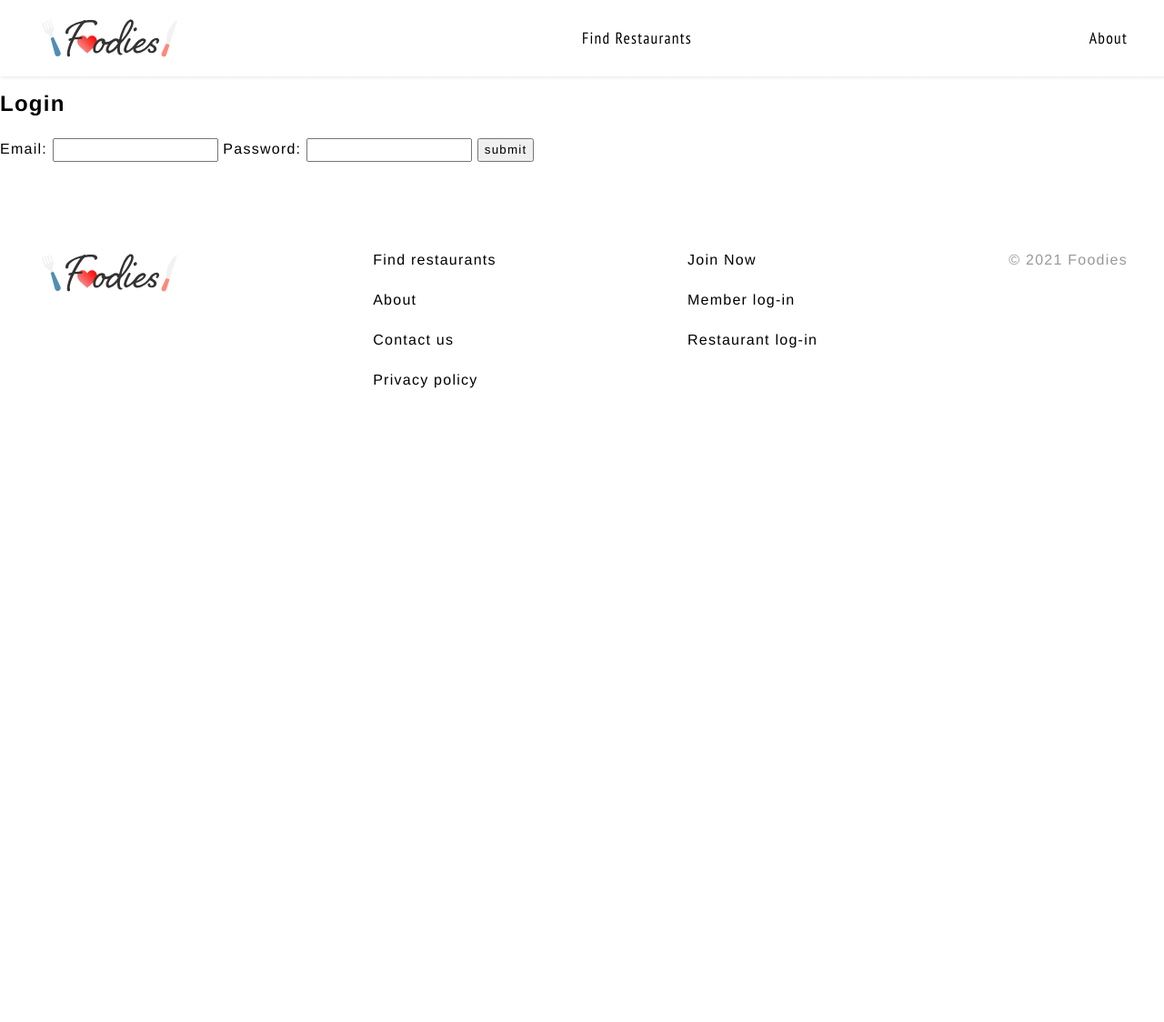
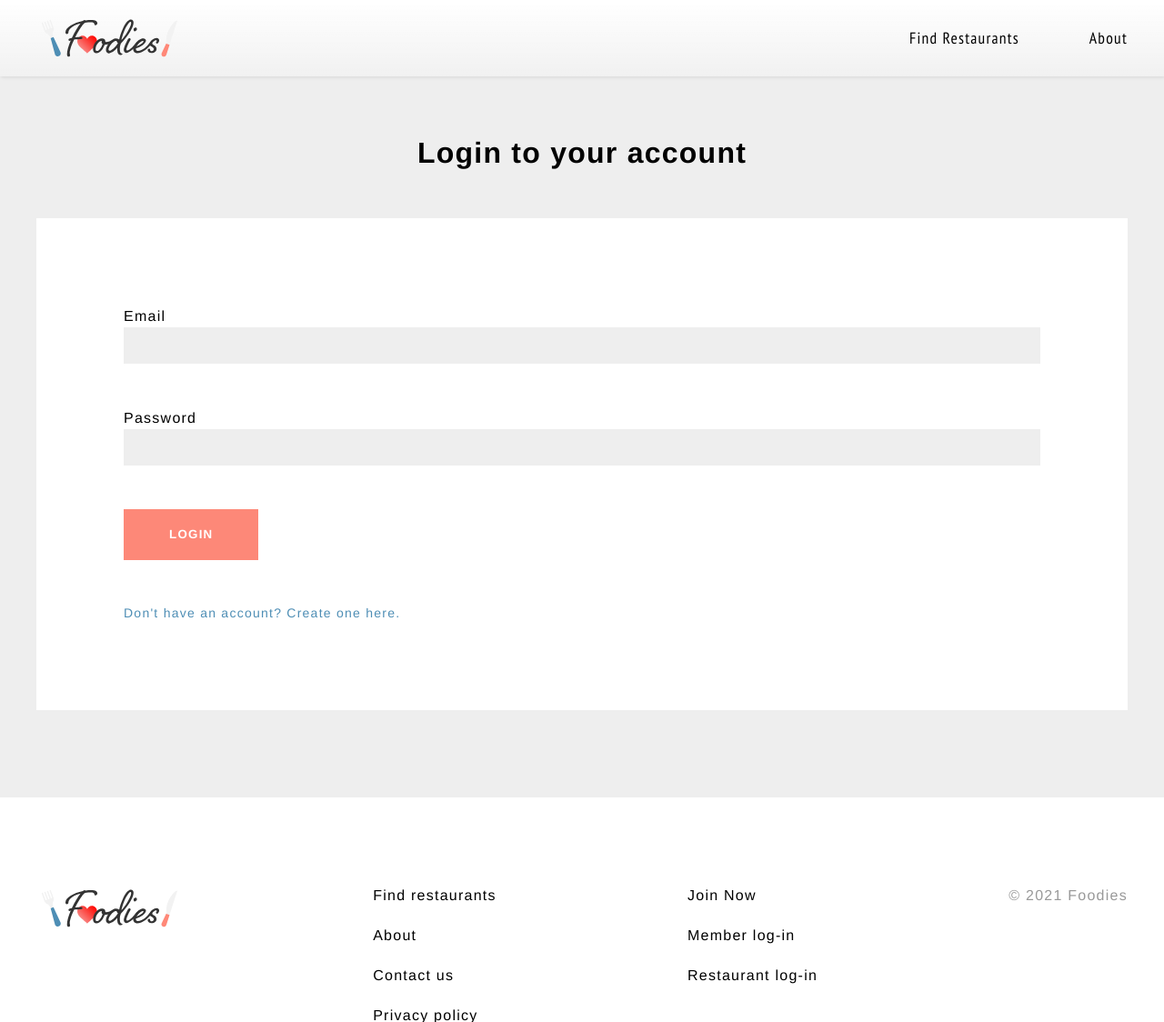
Before and after one commit to Akelly982/DPM_Restaurant_Date, a PHP site: page /login.php in a window 1280 px wide. Shown: the top 1124 px of the page at 91% size. Before the commit the page ends 427 px from the top, so only its background shows below. Run offline with PHP 8.4, Linux system fonts and the light colour scheme; data that the repository does not hold is empty; some libraries are stand-ins or nearby versions.

Commit message:
coding pages (login page1 and 2, singin page 1 and 2)

```diff
--- a/webRestaurantDate/css/rd.css
+++ b/webRestaurantDate/css/rd.css
@@ -46,6 +46,11 @@ li {
 
 section {
   margin: 6rem 0;
+}
+
+.allGrayBg {
+  padding: 6rem 0;
+  background-color: #eee;
 }
 
 .btn_blue,
@@ -276,6 +281,10 @@ header .hInner nav ul .btn_nev a:hover::after {
 
 header .hInner .nav_mb {
   display: none;
+}
+
+header .hInner .nav_emp {
+  width: 20%;
 }
 
 @-webkit-keyframes headAni {
@@ -1559,6 +1568,63 @@ footer .footer_inner ul li a:hover {
   margin-top: -6rem;
 }
 
+.logSignForm h1 {
+  text-align: center;
+  margin: 3rem 0;
+}
+
+.logSignForm section {
+  max-width: 1200px;
+  margin: 0 auto;
+  padding: 3rem 6rem;
+  background-color: white;
+}
+
+.logSignForm section h3 {
+  color: #fd8878;
+}
+
+.logSignForm section .fillin {
+  margin: 3rem 0;
+  display: -webkit-box;
+  display: -ms-flexbox;
+  display: flex;
+  -webkit-box-orient: vertical;
+  -webkit-box-direction: normal;
+      -ms-flex-direction: column;
+          flex-direction: column;
+}
+
+.logSignForm section input, .logSignForm section textarea, .logSignForm section select {
+  font-size: unset;
+  padding: .5rem;
+  border: none;
+  background-color: #eee;
+}
+
+.logSignForm section button {
+  color: white;
+  background-color: #fd8878;
+  padding: 1rem 3rem;
+  border: 2px solid #fd8878;
+  font-weight: bold;
+}
+
+.logSignForm section button:hover {
+  cursor: pointer;
+  background-color: white;
+  color: #fd8878;
+}
+
+.logSignForm section p {
+  margin: 3rem 0;
+  font-size: 14px;
+}
+
+.logSignForm section p a {
+  color: #4e8eb5;
+}
+
 @media screen and (max-width: 1024px) {
   header {
     padding: 0 15px;
--- a/webRestaurantDate/login.php
+++ b/webRestaurantDate/login.php
@@ -1,12 +1,11 @@
-<!doctype>
-<html lang="en">
-
-    <head>
+<!-- Begin: Get Header -->
 <?php
+    /* Name of page title */
+    $title = "Login | Foodies";
+    /* Get header.php */
     include "modularContent/header.php";
 ?>
-        <title>Login</title>
-    </head>
+<!-- Finish: Get Header -->
 
 <navigation>
     <?php
@@ -15,39 +14,33 @@
 </navigation>
 
 
+<div class="allGrayBg logSignForm">
+    <h1>Login to your account</h1>
+    <section>
+        <form id="loginForm">
+            <div class="fillin">
+                <label>Email</label>
+                <input type="text" name="email">
+            </div>
+            <div class="fillin">
+                <label>Password</label>
+                <input type="password" name="password">
+            </div>
+            <!-- <button type="submit">submit</button> -->
+            <button id="signUpPgSubmitBtn">LOGIN</button>
+        </form>
+        <p>
+            <a href="signUpPg1.php">Don't have an account? Create one here.</a>
+        </p>
+    </section>
+</div>
 
 
-    <section>
-        <h1>Login</h1>
-
-        <form id="loginForm">
-            <label>Email:</label>
-            <input type="text" name="email">
-
-            <label>Password:</label>
-            <input type="password" name="password">
-
-            <button id="submitBtn">submit</button>
-        </form>
-
-
-
-
-    </section>
-
-
-
-    <footer class="foot">
 <?php
     include "modularContent/footer.php";
 ?>
-    </footer>
-
 
 <?php
     include "modularContent/firebaseInit.php";
 ?>
 <script src="js/pgJavascript/login.js"></script>
-
-
-</html>
--- a/webRestaurantDate/modularContent/footer.php
+++ b/webRestaurantDate/modularContent/footer.php
@@ -17,9 +17,9 @@
         </div>
         <div>
             <ul>
-                <li><a href="###">Join Now</a></li>
-                <li><a href="###">Member log-in</a></li>
-                <li><a href="###">Restaurant log-in</a></li>
+                <li><a href="signUpPg1.php">Join Now</a></li>
+                <li><a href="login.php">Member log-in</a></li>
+                <li><a href="login.php">Restaurant log-in</a></li>
             </ul>
         </div>
         <div>
--- a/webRestaurantDate/modularContent/navEmpty.php
+++ b/webRestaurantDate/modularContent/navEmpty.php
@@ -9,7 +9,7 @@ shown during that state -->
                 <img src="img/logo.svg" alt="foodies home page">
             </a>
         </h1>
-        <nav>
+        <nav class="nav_emp">
             <ul>
                 <li><a href="findRestaurants.php">Find Restaurants</a></li>
                 <li><a href="about.php">About</a></li>
--- a/webRestaurantDate/scss/rd.scss
+++ b/webRestaurantDate/scss/rd.scss
@@ -56,6 +56,11 @@ $t_1: all 1s ease;
 // Position
 section {
   margin: 6rem 0;
+}
+
+.allGrayBg  {
+  padding: 6rem 0;
+  background-color: $whiteGray;
 }
 
 // Button
@@ -235,6 +240,9 @@ header {
     .nav_mb {
       display: none;
     }
+    .nav_emp{
+      width: 20%;
+    }
   }
 }
 @keyframes headAni {
@@ -1346,6 +1354,67 @@ $basicBkgColor: lightGrey;
   margin-top: -6rem;
 }
 
+//========================================
+//
+// Login / Signin Page
+//
+// =======================================
+
+.logSignForm {
+  h1 {
+    text-align: center;
+    margin: 3rem 0;
+  }
+  section {
+    max-width: 1200px;
+    margin: 0 auto;
+    padding: 3rem 6rem;
+    background-color: white;
+    h3 {
+      color: $pink;
+    }
+    .fillin {
+      margin: 3rem 0;
+      display: flex;
+      flex-direction: column;
+    }
+    input, textarea, select {
+      font-size: unset;
+      padding: .5rem;
+      border: none;
+      background-color: #eee;
+    }
+    button {
+      color: white;
+      background-color: $pink;
+      padding: 1rem 3rem;
+      border: 2px solid $pink;
+      font-weight: bold;
+      &:hover {
+        cursor: pointer;
+        background-color: white;
+        color: $pink;
+      }
+    }
+    p {
+      margin: 3rem 0;
+      font-size: 14px;
+      a {
+        color: $blue;
+      }
+    }
+  }
+}
+
+//========================================
+//
+// User Page
+//
+// =======================================
+
+
+
+
 // ***************************************
 // =======================================
 //
```
Also changed, not shown: webRestaurantDate/js/toggle.js (added, +13 -0 lines), webRestaurantDate/signUpPg1.php (+23 -30 lines), webRestaurantDate/signUpRestaurantPg2.php (+39 -42 lines), webRestaurantDate/signUpUserPg2.php (+34 -35 lines), webRestaurantDate/img/icon_arrow.svg (added), webRestaurantDate/img/icon_arrow_active.svg (added), 1 other file. Lines whose indentation alone changed are shown as unchanged.
